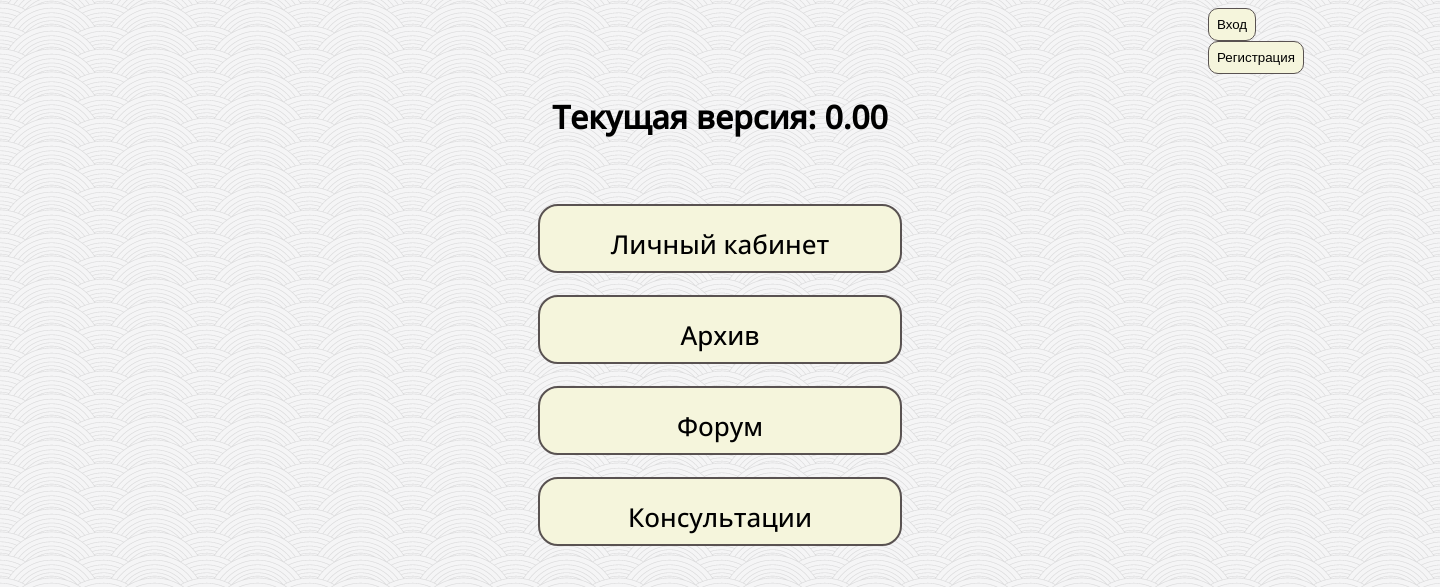
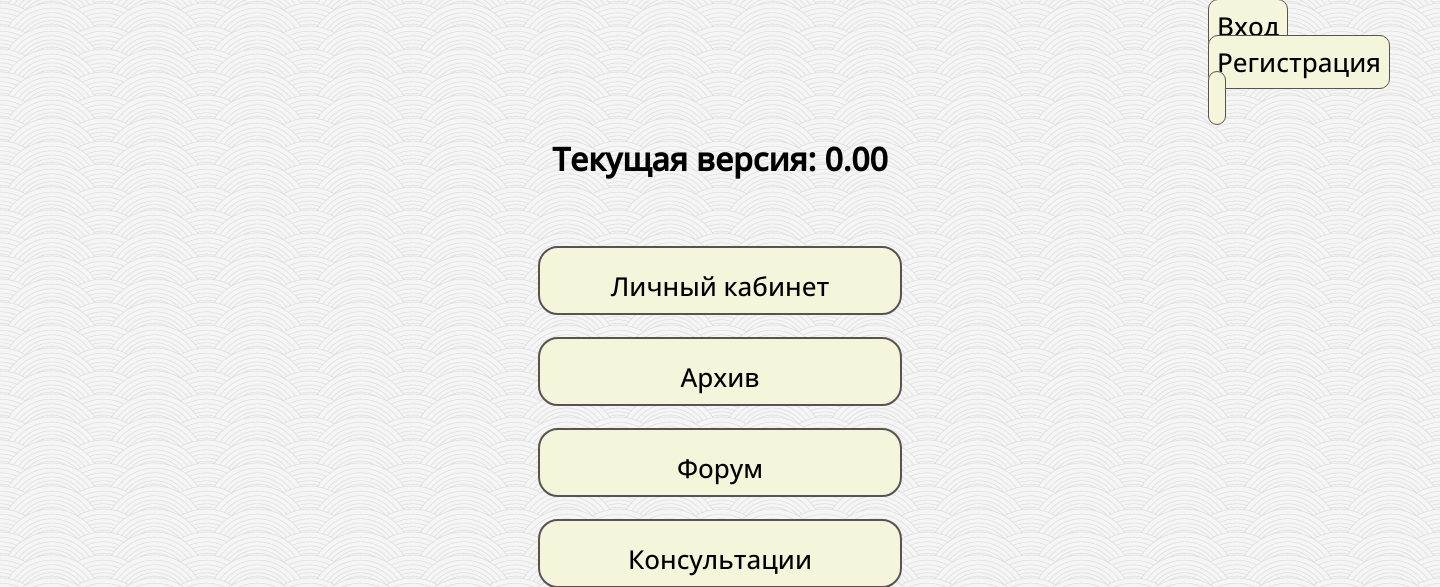
Before and after one commit to N1stDev/EducationalPlatform, a Django app: page / in a window 1440 px wide. Shown: the top 587 px of the page. Run offline with Django 4.2, Linux system fonts and the light colour scheme.

Commit message:
Update index.html

```diff
--- a/main/templates/main/index.html
+++ b/main/templates/main/index.html
@@ -7,8 +7,12 @@
         <link href="{% static 'style.css' %}" rel="stylesheet" type="text/css"/>
     </head>
     <body>
-        <button href="#blackout_login" class="auth">Вход</button>
-        <button href="#blackout_register" class="auth">Регистрация</button>
+        <table>
+            <tr>
+                <a href="#blackout_login" class="auth">Вход</button>
+                <a href="#blackout_register" class="auth">Регистрация</button>
+            </tr>
+        </table>
         <div id="blackout_login">
             <div class="pop_up" id="login_window">
                 <form>
```
